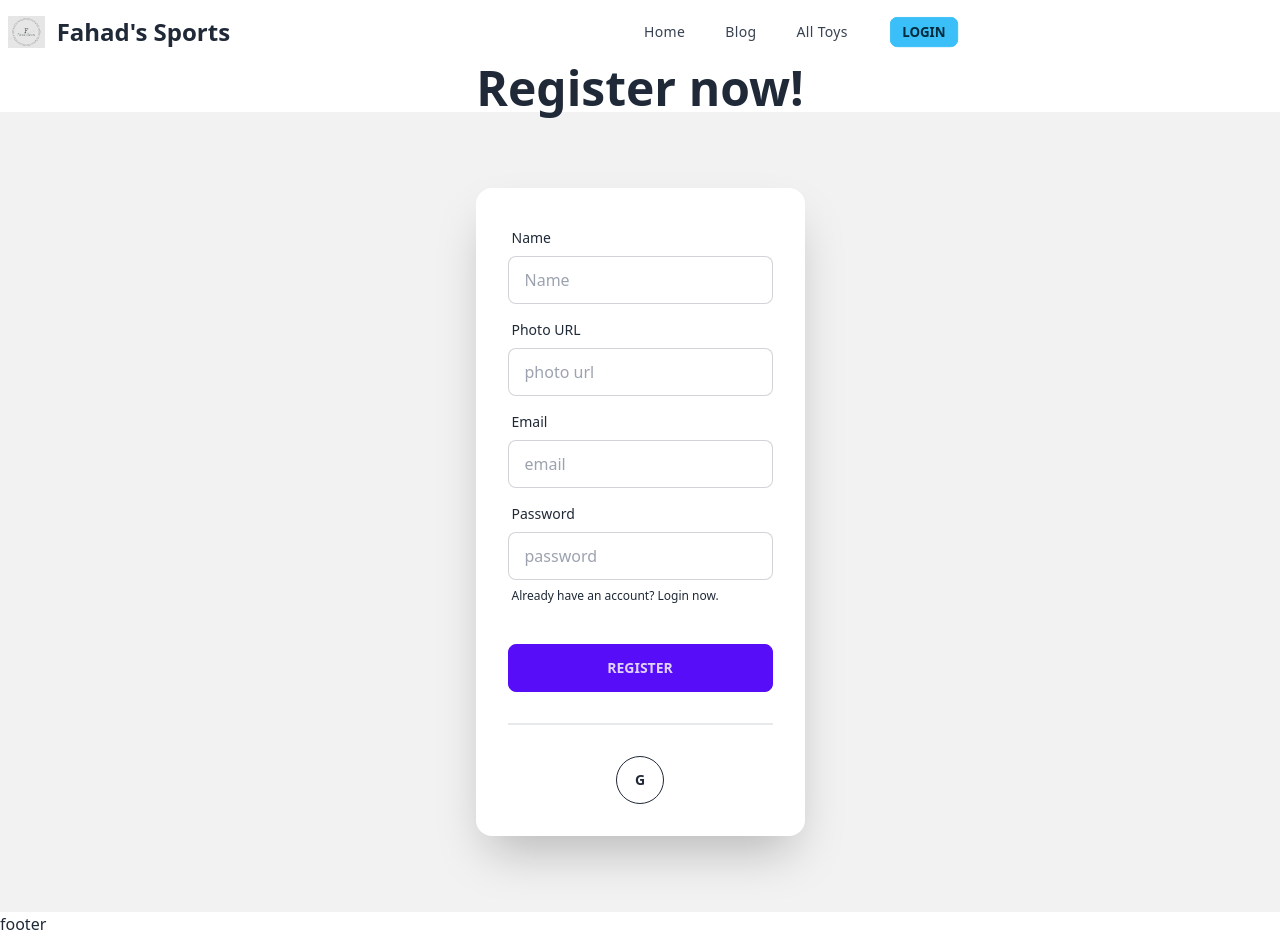
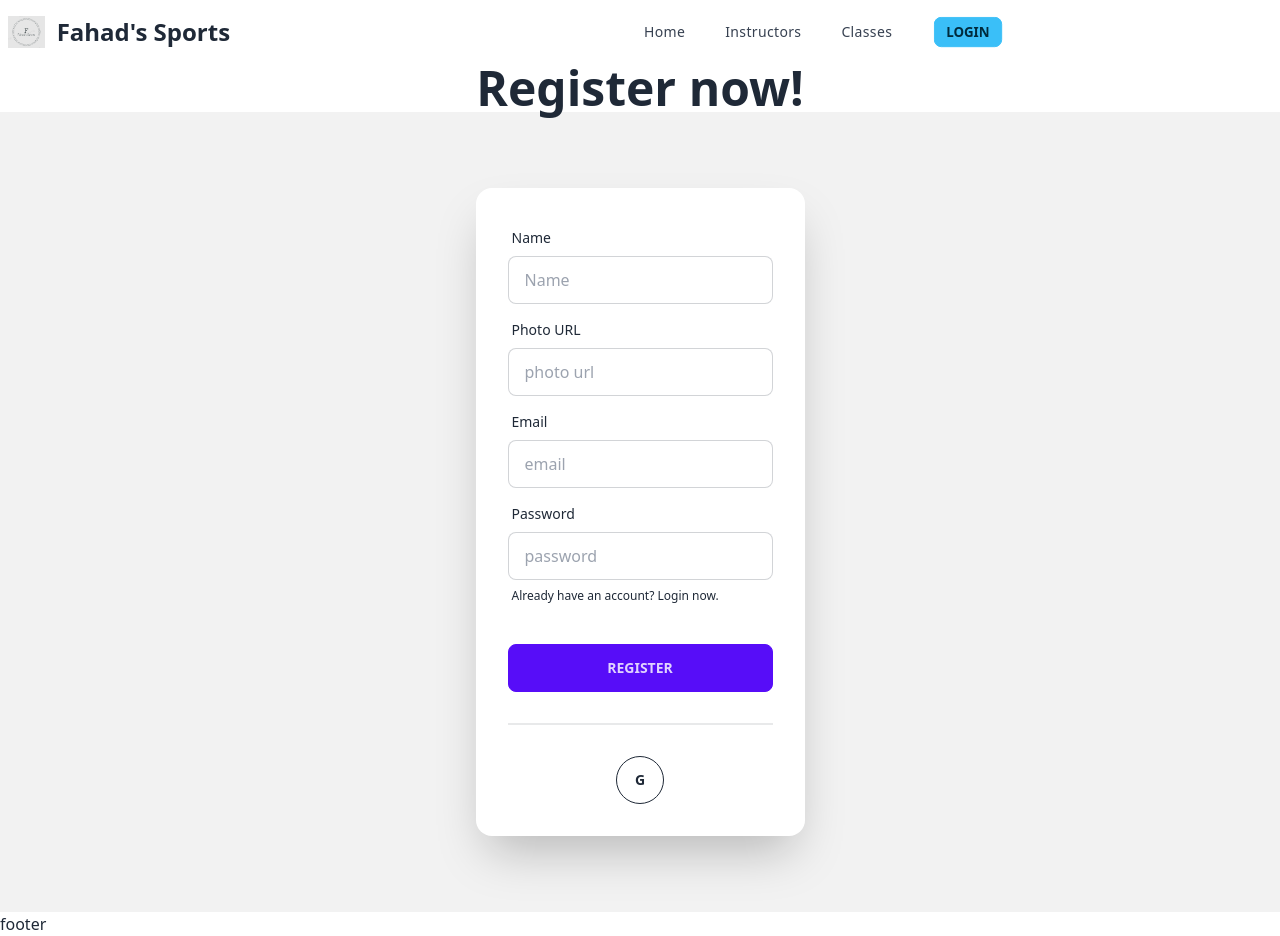
Before and after one commit to asif-fahad/b7a12-summer-camp-client-side-asif-fahad, a React (Vite) app: page /register in a window 1280 px wide. Built offline with nearby package versions, Linux system fonts and the light colour scheme; no server answers.

Commit message:
routes created for dashboard and navbar edited and navigation

```diff
--- /dev/null
+++ b/src/pages/Classes/Classes.jsx
@@ -0,0 +1,11 @@
+import React from 'react';
+
+const Classes = () => {
+    return (
+        <div>
+            Classes
+        </div>
+    );
+};
+
+export default Classes;
--- /dev/null
+++ b/src/pages/Instructors/Instructors.jsx
@@ -0,0 +1,11 @@
+import React from 'react';
+
+const Instructors = () => {
+    return (
+        <div>
+            Instructors
+        </div>
+    );
+};
+
+export default Instructors;
--- a/src/pages/Login/Register/Register.jsx
+++ b/src/pages/Login/Register/Register.jsx
@@ -1,5 +1,5 @@
 import React, { useContext, useState } from 'react';
-import { Link } from 'react-router-dom';
+import { Link, useLocation, useNavigate } from 'react-router-dom';
 
 import { GoogleAuthProvider, updateProfile } from 'firebase/auth';
 import { AuthContext } from '../../../providers/AuthProviders';
@@ -14,6 +14,11 @@ const Register = () => {
     // console.log(user)
 
     const [error, setError] = useState('');
+
+    const location = useLocation();
+    const navigate = useNavigate()
+    // console.log('login page Location', location)
+    const from = location?.state?.from?.pathname || '/'
 
     const googleProvider = new GoogleAuthProvider();
 
@@ -40,6 +45,7 @@ const Register = () => {
                 // console.log(loggedUser);
                 form.reset();
                 updateUserData(result.user, name, photo);
+                navigate(from, { replace: true });
             })
             .catch(error => {
                 // console.log(error);
@@ -65,6 +71,7 @@ const Register = () => {
             .then(result => {
                 const loggedInUser = result.user;
                 // console.log(loggedInUser)
+                navigate(from, { replace: true });
             })
             .catch(error => {
                 // console.log('error', error.message);
--- a/src/pages/Shared/Navbar/Navbar.jsx
+++ b/src/pages/Shared/Navbar/Navbar.jsx
@@ -24,15 +24,13 @@ const Navbar = () => {
                     <ul tabIndex={0} className="menu menu-compact dropdown-content mt-3 p-2 shadow bg-base-100 rounded-box w-52">
                         <NavLink to='/' className={({ isActive }) => (isActive ? 'font-medium tracking-wide text-cyan-600 transition-colors duration-200' : 'font-medium tracking-wide text-gray-700 transition-colors duration-200 hover:text-cyan-600')}>Home</NavLink>
 
-                        <NavLink to='/blog' className={({ isActive }) => (isActive ? 'font-medium tracking-wide text-cyan-600 transition-colors duration-200' : 'font-medium tracking-wide text-gray-700 transition-colors duration-200 hover:text-cyan-600')}>Blog</NavLink>
+                        <NavLink to='/instructors' className={({ isActive }) => (isActive ? 'font-medium tracking-wide text-cyan-600 transition-colors duration-200' : 'font-medium tracking-wide text-gray-700 transition-colors duration-200 hover:text-cyan-600')}>Instructors</NavLink>
 
-                        <NavLink to='/allToys' className={({ isActive }) => (isActive ? 'font-medium tracking-wide text-cyan-600 transition-colors duration-200' : 'font-medium tracking-wide text-gray-700 transition-colors duration-200 hover:text-cyan-600')}>All Toys</NavLink>
+                        <NavLink to='/classes' className={({ isActive }) => (isActive ? 'font-medium tracking-wide text-cyan-600 transition-colors duration-200' : 'font-medium tracking-wide text-gray-700 transition-colors duration-200 hover:text-cyan-600')}>Classes</NavLink>
 
                         {user ? <>
-                            <NavLink to='/myToys' className={({ isActive }) => (isActive ? 'font-medium tracking-wide text-cyan-600 transition-colors duration-200' : 'font-medium tracking-wide text-gray-700 transition-colors duration-200 hover:text-cyan-600')}>My Toys</NavLink>
+                            <NavLink to='/dashboard' className={({ isActive }) => (isActive ? 'font-medium tracking-wide text-cyan-600 transition-colors duration-200' : 'font-medium tracking-wide text-gray-700 transition-colors duration-200 hover:text-cyan-600')}>Dashboard</NavLink>
 
-
-                            <NavLink to='/addAToy' className={({ isActive }) => (isActive ? 'font-medium tracking-wide text-cyan-600 transition-colors duration-200' : 'font-medium tracking-wide text-gray-700 transition-colors duration-200 hover:text-cyan-600')}>Add A Toy</NavLink>
 
                             <label tabIndex={0} className="btn btn-ghost btn-circle avatar">
                                 <div aria-label={user.displayName} title={user.displayName} className="w-10 rounded-full">
@@ -55,15 +53,13 @@ const Navbar = () => {
                 <ul className="menu menu-horizontal px-1 space-x-10 flex items-center">
                     <NavLink to='/' className={({ isActive }) => (isActive ? 'font-medium tracking-wide text-cyan-600 transition-colors duration-200' : 'font-medium tracking-wide text-gray-700 transition-colors duration-200 hover:text-cyan-600')}>Home</NavLink>
 
-                    <NavLink to='/blog' className={({ isActive }) => (isActive ? 'font-medium tracking-wide text-cyan-600 transition-colors duration-200' : 'font-medium tracking-wide text-gray-700 transition-colors duration-200 hover:text-cyan-600')}>Blog</NavLink>
+                    <NavLink to='/instructors' className={({ isActive }) => (isActive ? 'font-medium tracking-wide text-cyan-600 transition-colors duration-200' : 'font-medium tracking-wide text-gray-700 transition-colors duration-200 hover:text-cyan-600')}>Instructors</NavLink>
 
-                    <NavLink to='/allToys' className={({ isActive }) => (isActive ? 'font-medium tracking-wide text-cyan-600 transition-colors duration-200' : 'font-medium tracking-wide text-gray-700 transition-colors duration-200 hover:text-cyan-600')}>All Toys</NavLink>
+                    <NavLink to='/classes' className={({ isActive }) => (isActive ? 'font-medium tracking-wide text-cyan-600 transition-colors duration-200' : 'font-medium tracking-wide text-gray-700 transition-colors duration-200 hover:text-cyan-600')}>Classes</NavLink>
 
                     {user ? <>
-                        <NavLink to='/myToys' className={({ isActive }) => (isActive ? 'font-medium tracking-wide text-cyan-600 transition-colors duration-200' : 'font-medium tracking-wide text-gray-700 transition-colors duration-200 hover:text-cyan-600')}>My Toys</NavLink>
+                        <NavLink to='/dashboard' className={({ isActive }) => (isActive ? 'font-medium tracking-wide text-cyan-600 transition-colors duration-200' : 'font-medium tracking-wide text-gray-700 transition-colors duration-200 hover:text-cyan-600')}>Dashboard</NavLink>
 
-
-                        <NavLink to='/addAToy' className={({ isActive }) => (isActive ? 'font-medium tracking-wide text-cyan-600 transition-colors duration-200' : 'font-medium tracking-wide text-gray-700 transition-colors duration-200 hover:text-cyan-600')}>Add A Toy</NavLink>
 
                         <label tabIndex={0} className="btn btn-ghost btn-circle avatar">
                             <div aria-label={user.displayName} title={user.displayName} className="w-10 rounded-full">
```
Also changed, not shown: src/routes/Routes.jsx (+16 -0 lines).
